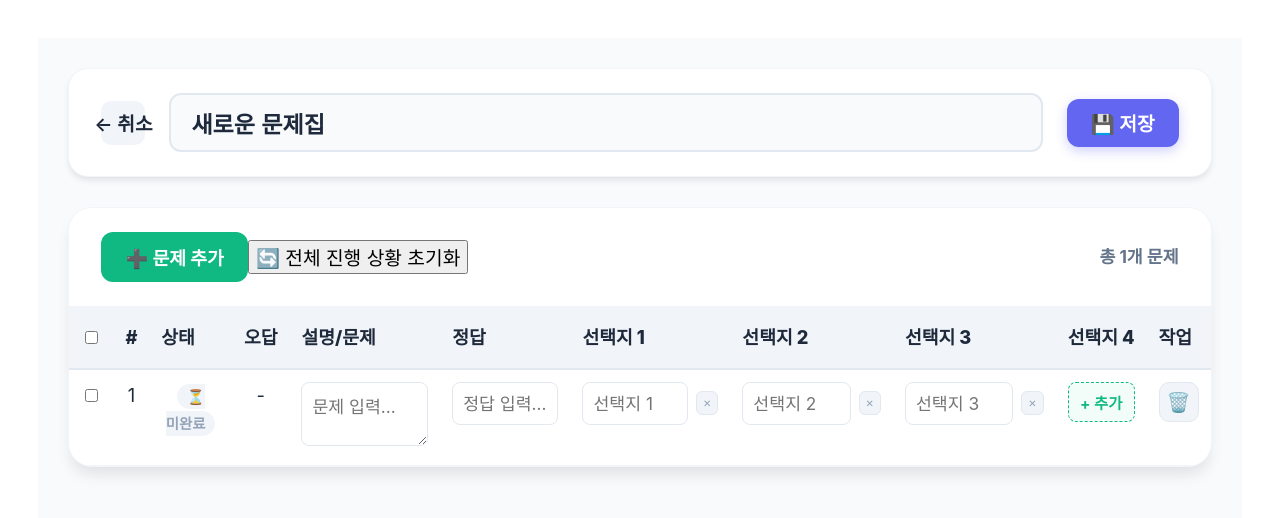
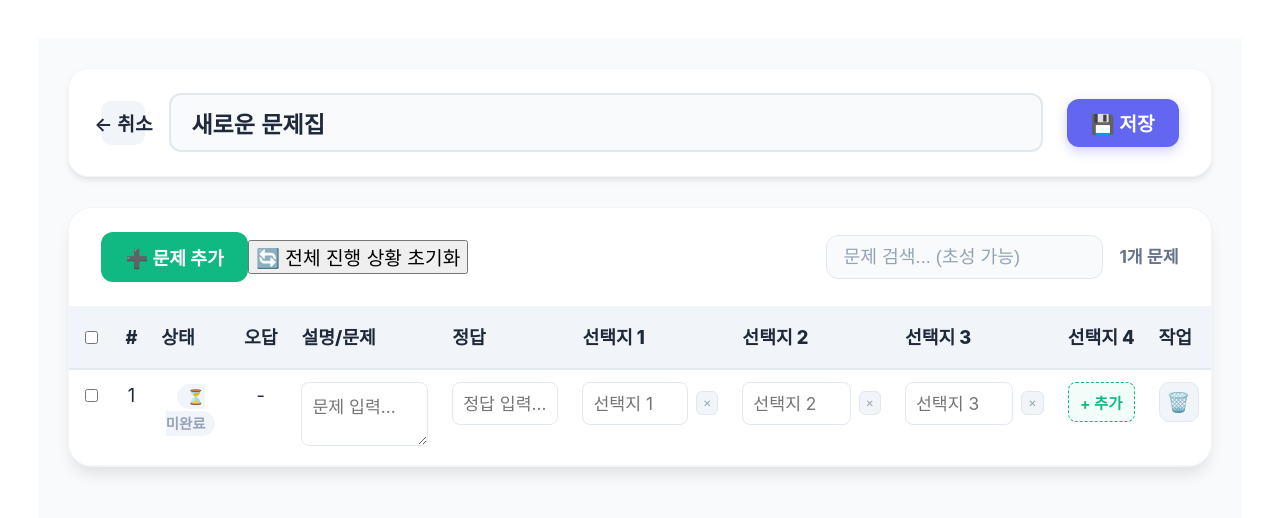
Before and after one commit to jennnieHong/learning_mate, a React (Vite) app in the folder frontend/: page /editor/1 in a window 1280 px wide. Shown: the top 518 px of the page. Built offline with nearby package versions, Linux system fonts and the light colour scheme.

Commit message:
search filter in editor page

```diff
--- a/frontend/src/pages/EditorPage.css
+++ b/frontend/src/pages/EditorPage.css
@@ -95,6 +95,34 @@
   justify-content: space-between;
   align-items: center;
   background-color: var(--bg-container);
+  gap: 20px;
+}
+
+.toolbar-right {
+  display: flex;
+  align-items: center;
+  gap: 16px;
+}
+
+.search-input-editor {
+  padding: 10px 16px;
+  border: 1px solid var(--border-main);
+  border-radius: 12px;
+  background-color: var(--bg-page);
+  color: var(--text-main);
+  font-size: 0.95rem;
+  outline: none;
+  transition: all 0.2s;
+  min-width: 250px;
+}
+
+.search-input-editor:focus {
+  border-color: var(--accent-primary);
+  box-shadow: 0 0 0 3px rgba(99, 102, 241, 0.1);
+}
+
+.search-input-editor::placeholder {
+  color: var(--text-muted);
 }
 
 .add-problem-btn {
--- a/frontend/src/pages/EditorPage.jsx
+++ b/frontend/src/pages/EditorPage.jsx
@@ -9,6 +9,7 @@ import { useParams, useNavigate } from 'react-router-dom';
 import { useFileStore } from '../stores/useFileStore';
 import { useProgressStore } from '../stores/useProgressStore';
 import { saveFile, saveProblems, getProblemsByFileId } from '../utils/storage';
+import { chosungIncludes } from '../utils/chosungUtils';
 import toast from 'react-hot-toast';
 import './EditorPage.css';
 
@@ -26,6 +27,7 @@ export default function EditorPage() {
     { id: crypto.randomUUID(), description: '', answer: '', choices: ['', '', ''] }
   ]);
   const [selectedIds, setSelectedIds] = useState(new Set()); // 다중 선택된 문제 ID들
+  const [searchQuery, setSearchQuery] = useState(''); // 검색어
 
   /**
    * 경로 파라미터(fileId)에 따라 모드를 결정합니다.
@@ -205,6 +207,26 @@ export default function EditorPage() {
     }
   };
 
+  // 검색 필터링된 문제 목록
+  const filteredProblems = problems.filter(problem => {
+    if (!searchQuery.trim()) return true;
+
+    const query = searchQuery.toLowerCase();
+    const desc = problem.description.toLowerCase();
+    const ans = problem.answer.toLowerCase();
+    const choices = problem.choices.map(c => c.toLowerCase()).join(' ');
+
+    // 일반 검색
+    const exactMatch = desc.includes(query) || ans.includes(query) || choices.includes(query);
+
+    // 초성 검색
+    const chosungMatch = chosungIncludes(problem.description, query) ||
+                        chosungIncludes(problem.answer, query) ||
+                        problem.choices.some(c => chosungIncludes(c, query));
+
+    return exactMatch || chosungMatch;
+  });
+
   // 현재 에디터에 표시되는 가장 많은 선택지 개수 (그리드 열 생성 기준)
   const maxChoices = Math.max(...problems.map(p => p.choices.length));
 
@@ -244,8 +266,17 @@ export default function EditorPage() {
                 </button>
               )}
             </div>
-            <div className="problem-count">
-              총 {problems.length}개 문제
+            <div className="toolbar-right">
+              <input
+                type="text"
+                className="search-input-editor"
+                placeholder="문제 검색... (초성 가능)"
+                value={searchQuery}
+                onChange={(e) => setSearchQuery(e.target.value)}
+              />
+              <div className="problem-count">
+                {searchQuery ? `${filteredProblems.length} / ` : ''}{problems.length}개 문제
+              </div>
             </div>
           </div>
 
@@ -273,7 +304,7 @@ export default function EditorPage() {
                 </tr>
               </thead>
               <tbody>
-                {problems.map((problem, index) => {
+                {filteredProblems.map((problem, index) => {
                   const progress = progressMap[problem.id];
                   const isCompleted = progress?.isCompleted;
                   const wrongCount = progress?.wrongCount || 0;
```
